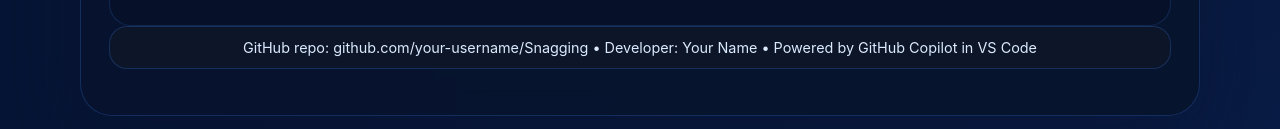
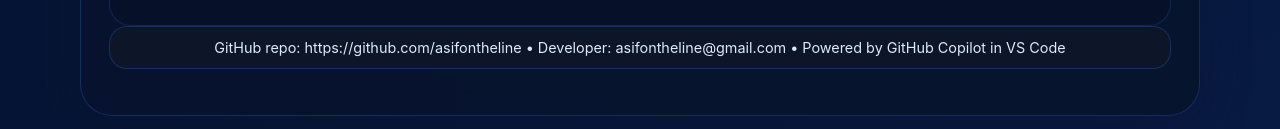
Before and after one commit to asifontheline/Snagging, a plain HTML site: page index.html in a window 1280 px wide. Shown: the part 7949-8078 px from the top of the page. Drawn offline with Linux system fonts and the light colour scheme.

Commit message:
Enhancements

```diff
--- a/index.html
+++ b/index.html
@@ -720,7 +720,7 @@
         <textarea id="reportOutput" readonly rows="18" placeholder="Your generated report will appear here."></textarea>
       </section>
       <div class="credits-banner">
-        <p>GitHub repo: github.com/your-username/Snagging • Developer: Your Name • Powered by GitHub Copilot in VS Code</p>
+        <p>GitHub repo: https://github.com/asifontheline • Developer: asifontheline@gmail.com • Powered by GitHub Copilot in VS Code</p>
       </div>
     </div>
     <script src="script.js"></script>
```
Also changed, not shown: 1 other file.
